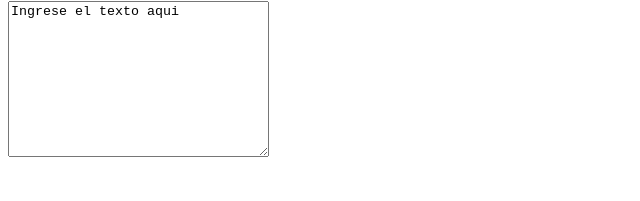
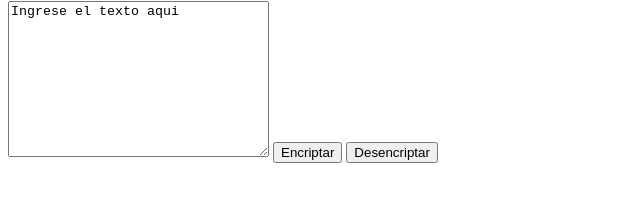
Before and after one commit to EderNieves01/encritador-alura-challenge, a plain HTML site: page index.html in a window 1280 px wide. Shown: the part 59-260 px from the top of the page, without its empty margins (0-640 px from the left). Drawn offline with Linux system fonts and the light colour scheme.

Commit message:
agregandoBotones

```diff
--- a/index.html
+++ b/index.html
@@ -14,6 +14,8 @@
 <main>
     <section class="sectionLeft">
         <textarea name="textArea" id="" cols="30" rows="10">Ingrese el texto aqui</textarea>
+    <button>Encriptar</button>
+    <button>Desencriptar</button>
     </section>
 </main>
     </body>
```
